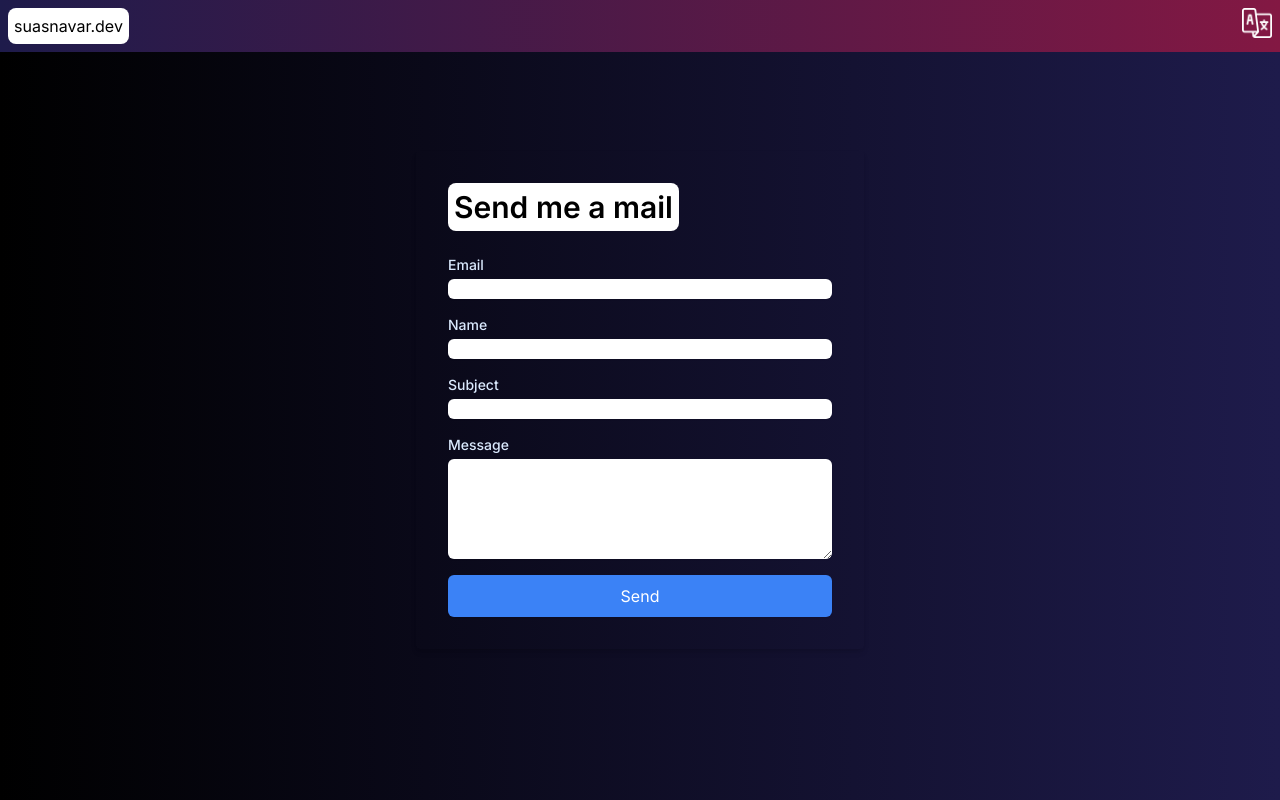
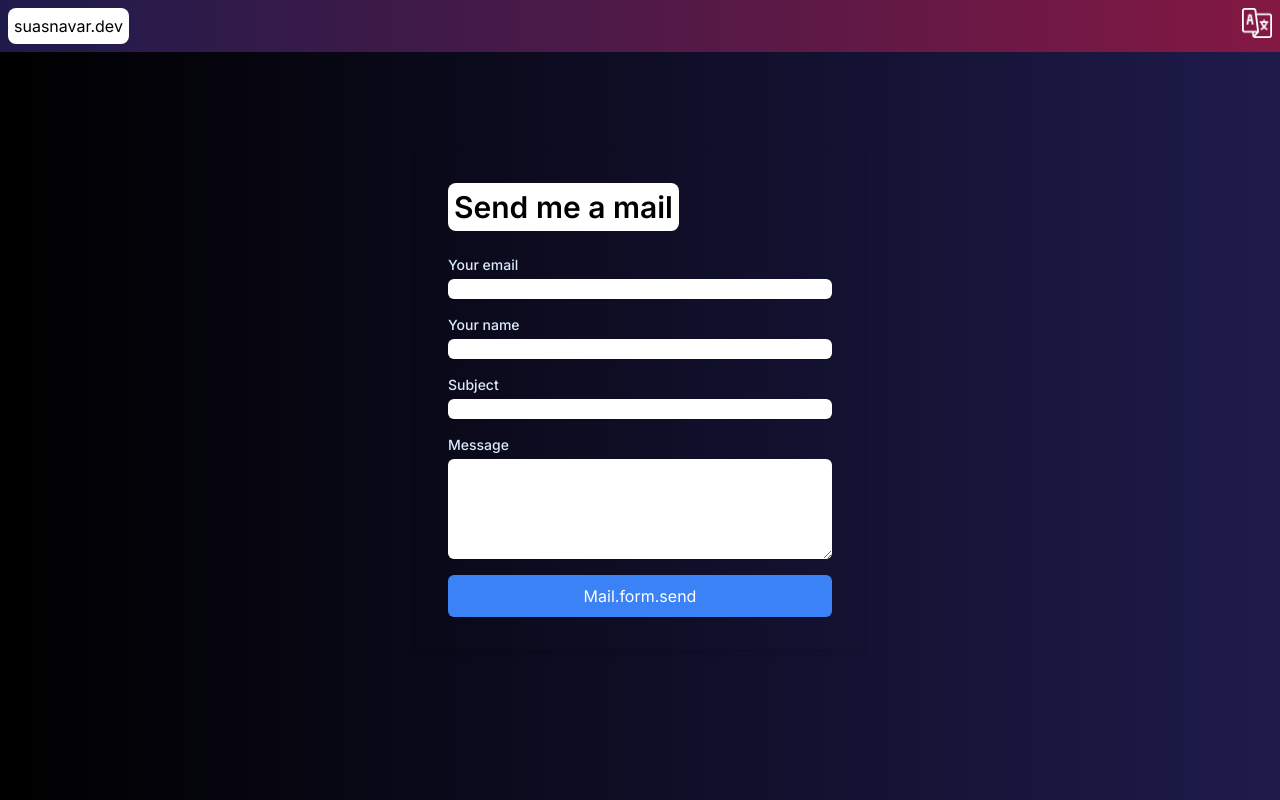
Before and after one commit to martinsuasnavar/portfolio, a Next.js app: page /en/mail in a window 1280 px wide. Shown: the top 800 px of the page. Built offline with nearby package versions, Linux system fonts and the light colour scheme.

Commit message:
Update internalization

```diff
--- a/content/en.json
+++ b/content/en.json
@@ -23,6 +23,21 @@
         "myProjects": {
             "0": "A Trello like app, but with simplified panels and no need to login. User data is temporaly stored in cookies and can be downloaded and imported back into the app.",
             "1": "Chat app created in Laravel with the ability to create and join rooms. Takes advantage of using a MySQL database."
-         }
+        }
+    },
+    "RootLayout": {
+        "footer": {
+            "contactMe": "Contact me",
+            "anyInquiere": "For any inquirie you can contact me on any of the following medias ➡️"
+        }
+    },
+    "Mail": {
+        "form": {
+            "titleCard": "Send me a mail",
+            "email": "Your email",
+            "name": "Your name",
+            "subject": "Subject",
+            "message": "Message"
+        }
     }
 }
--- a/content/es.json
+++ b/content/es.json
@@ -24,5 +24,21 @@
             "0": "Una app parecida a Trello, pero con paneles simplificados y sin necesidad de loguearse. Los datos de usuario son temporalmente guardados en cookies y pueden ser descargados e importados de vuelta en la app.",
             "1": "Aplicación de chat creada en Laravel la cuál permite la creación de salas y el unirse a ellas. Toma ventaja de usar una base de datos MySQL."
          }
+    },
+    "RootLayout": {
+        "footer": {
+            "contactMe": "Contáctame",
+            "anyInquiere": "Para cualquier consulta puedes contactarme en cualquiera de los siguientes medios ➡️"
+        }
+    },
+    "Mail": {
+        "form": {
+            "titleCard": "Enviáme un mail",
+            "email": "Tu email",
+            "name": "Tu nombre",
+            "subject": "Tema",
+            "message": "Mensaje",
+            "send": "Enviar"
+        }
     }
 }
--- a/package.json
+++ b/package.json
@@ -12,7 +12,8 @@
     "next": "^14.1.3",
     "next-intl": "^3.9.2",
     "react": "^18",
-    "react-dom": "^18"
+    "react-dom": "^18",
+    "react-intl": "^6.6.2"
   },
   "devDependencies": {
     "@types/node": "^20",
--- a/src/app/[locale]/layout.tsx
+++ b/src/app/[locale]/layout.tsx
@@ -1,4 +1,3 @@
-"use client";
 
 import type { Metadata } from "next";
 import { Inter } from "next/font/google";
@@ -7,6 +6,7 @@ import NavBar from "@/app/components/nav-bar";
 import "../globals.css";
 import Image from "next/image";
 import Link from "next/link";
+import { useTranslations } from "next-intl";
 
 const inter = Inter({ subsets: ["latin"] });
 
@@ -30,8 +30,9 @@ export default function RootLayout({
   children: React.ReactNode;
   params: {locale: string};
 }) {
+  const t = useTranslations("RootLayout");
 
-  console.log(locale);
+  //console.log(locale);
   return (
     <html lang={locale}>
 
@@ -43,10 +44,10 @@ export default function RootLayout({
       <footer className="p-10 justify-center flex">
         <section className="w-80">
           <div className="text-3xl font-bold">
-          Contact me
+          {t('footer.contactMe')}
           </div>
           <div>
-            For any inquirie you can contact me on any of the following medias ➡️
+          {t('footer.anyInquiere')}
           </div>
         </section>
 
--- /dev/null
+++ b/src/app/[locale]/mail/form.tsx
@@ -0,0 +1,124 @@
+"use client";
+import WhiteBox from "@/app/components/white-box";
+import { useState, ChangeEvent, FormEvent } from "react";
+
+
+interface FormData {
+  email: string;
+  name: string;
+  subject: string;
+  message: string;
+}
+
+
+interface Internalization {
+    titleCard: string,
+    email: string,
+    name: string;
+    subject: string;
+    message: string;
+    send: string;
+}
+
+interface Props {
+    translations: Record<string, string>;
+  }
+
+
+export default function Form({titleCard, email, name, subject, message, send }: Internalization) {
+  const [formData, setFormData] = useState<FormData>({
+    email: '',
+    name: '',
+    subject: '',
+    message: ''
+  });
+
+
+
+  const handleChange = (e: ChangeEvent<HTMLInputElement | HTMLTextAreaElement>) => {
+    setFormData({ ...formData, [e.target.name]: e.target.value });
+  };
+
+  const handleSubmit = async (e: FormEvent<HTMLFormElement>) => {
+    e.preventDefault();
+    try {
+      const response = await fetch('/api/submit', {
+        method: 'POST',
+        headers: {
+          'Content-Type': 'application/json'
+        },
+        body: JSON.stringify(formData)
+      });
+      const data = await response.json();
+      console.log(data);
+      // Optionally, handle response (e.g., show success message)
+    } catch (error) {
+      console.error('Error submitting form:', error);
+      // Optionally, handle error (e.g., show error message)
+    }
+  };
+
+  return (
+    <div className="bg-gradient-to-r from-black to-indigo-950 min-h-screen flex justify-center items-center">
+      <div className=" p-8 rounded shadow-md max-w-md w-full">
+        <h1 className="text-3xl font-semibold mb-6"><WhiteBox>{titleCard}</WhiteBox></h1>
+        <form onSubmit={handleSubmit}>
+          <div className="mb-4">
+            <label htmlFor="email" className="block text-sm font-medium text-blue-100">{email}</label>
+            <input
+              type="email"
+              id="email"
+              name="email"
+              value={formData.email}
+              onChange={handleChange}
+              className="text-blue-800 mt-1 block w-full border-gray-300 rounded-md shadow-sm focus:ring-blue-500 focus:border-blue-500 sm:text-sm"
+              required
+            />
+          </div>
+          <div className="mb-4">
+            <label htmlFor="name" className="block text-sm font-medium text-blue-100">{name}</label>
+            <input
+              type="text"
+              id="name"
+              name="name"
+              value={formData.name}
+              onChange={handleChange}
+              className="text-blue-800 mt-1 block w-full border-gray-300 rounded-md shadow-sm focus:ring-blue-500 focus:border-blue-500 sm:text-sm"
+              required
+            />
+          </div>
+          <div className="mb-4">
+            <label htmlFor="subject" className="block text-sm font-medium text-blue-100">{subject}</label>
+            <input
+              type="text"
+              id="subject"
+              name="subject"
+              value={formData.subject}
+              onChange={handleChange}
+              className="text-blue-800 mt-1 block w-full border-gray-300 rounded-md shadow-sm focus:ring-blue-500 focus:border-blue-500 sm:text-sm"
+              required
+            />
+          </div>
+          <div className="mb-4">
+            <label htmlFor="message" className="block text-sm font-medium text-blue-100">{message}</label>
+            <textarea
+              id="message"
+              name="message"
+              value={formData.message}
+              onChange={handleChange}
+              className="text-blue-800 mt-1 block w-full border-gray-300 rounded-md shadow-sm focus:ring-blue-500 focus:border-blue-500 sm:text-sm"
+              rows={5}
+              required
+            />
+          </div>
+          <button
+            type="submit"
+            className="w-full py-2 px-4 border border-transparent rounded-md shadow-sm text-white bg-blue-500 hover:bg-blue-600 focus:outline-none focus:ring-2 focus:ring-offset-2 focus:ring-blue-500"
+          >
+            {send}
+          </button>
+        </form>
+      </div>
+    </div>
+  );
+}
--- a/src/app/[locale]/mail/page.tsx
+++ b/src/app/[locale]/mail/page.tsx
@@ -1,107 +1,19 @@
-"use client";
-
-import WhiteBox from "@/app/components/white-box";
-import { useState, ChangeEvent, FormEvent } from "react";
-
-interface FormData {
-  email: string;
-  name: string;
-  subject: string;
-  message: string;
-}
+import { useTranslations } from "next-intl";
+import Form from "./form";
 
 export default function MailForm() {
-  const [formData, setFormData] = useState<FormData>({
-    email: '',
-    name: '',
-    subject: '',
-    message: ''
-  });
+    const t = useTranslations("Mail");
 
-  const handleChange = (e: ChangeEvent<HTMLInputElement | HTMLTextAreaElement>) => {
-    setFormData({ ...formData, [e.target.name]: e.target.value });
-  };
-
-  const handleSubmit = async (e: FormEvent<HTMLFormElement>) => {
-    e.preventDefault();
-    try {
-      const response = await fetch('/api/submit', {
-        method: 'POST',
-        headers: {
-          'Content-Type': 'application/json'
-        },
-        body: JSON.stringify(formData)
-      });
-      const data = await response.json();
-      console.log(data);
-      // Optionally, handle response (e.g., show success message)
-    } catch (error) {
-      console.error('Error submitting form:', error);
-      // Optionally, handle error (e.g., show error message)
-    }
-  };
-
-  return (
-    <div className="bg-gradient-to-r from-black to-indigo-950 min-h-screen flex justify-center items-center">
-      <div className=" p-8 rounded shadow-md max-w-md w-full">
-        <h1 className="text-3xl font-semibold mb-6"><WhiteBox>Send me a mail</WhiteBox></h1>
-        <form onSubmit={handleSubmit}>
-          <div className="mb-4">
-            <label htmlFor="email" className="block text-sm font-medium text-blue-100">Email</label>
-            <input
-              type="email"
-              id="email"
-              name="email"
-              value={formData.email}
-              onChange={handleChange}
-              className="text-blue-800 mt-1 block w-full border-gray-300 rounded-md shadow-sm focus:ring-blue-500 focus:border-blue-500 sm:text-sm"
-              required
+    return(
+        <div>
+            <Form
+                titleCard={t('form.titleCard')}
+                email={t('form.email')}
+                name={t('form.name')}
+                subject={t('form.subject')}
+                message={t('form.message')}
+                send={t('form.send')}
             />
-          </div>
-          <div className="mb-4">
-            <label htmlFor="name" className="block text-sm font-medium text-blue-100">Name</label>
-            <input
-              type="text"
-              id="name"
-              name="name"
-              value={formData.name}
-              onChange={handleChange}
-              className="text-blue-800 mt-1 block w-full border-gray-300 rounded-md shadow-sm focus:ring-blue-500 focus:border-blue-500 sm:text-sm"
-              required
-            />
-          </div>
-          <div className="mb-4">
-            <label htmlFor="subject" className="block text-sm font-medium text-blue-100">Subject</label>
-            <input
-              type="text"
-              id="subject"
-              name="subject"
-              value={formData.subject}
-              onChange={handleChange}
-              className="text-blue-800 mt-1 block w-full border-gray-300 rounded-md shadow-sm focus:ring-blue-500 focus:border-blue-500 sm:text-sm"
-              required
-            />
-          </div>
-          <div className="mb-4">
-            <label htmlFor="message" className="block text-sm font-medium text-blue-100">Message</label>
-            <textarea
-              id="message"
-              name="message"
-              value={formData.message}
-              onChange={handleChange}
-              className="text-blue-800 mt-1 block w-full border-gray-300 rounded-md shadow-sm focus:ring-blue-500 focus:border-blue-500 sm:text-sm"
-              rows={5}
-              required
-            />
-          </div>
-          <button
-            type="submit"
-            className="w-full py-2 px-4 border border-transparent rounded-md shadow-sm text-white bg-blue-500 hover:bg-blue-600 focus:outline-none focus:ring-2 focus:ring-offset-2 focus:ring-blue-500"
-          >
-            Send
-          </button>
-        </form>
-      </div>
-    </div>
-  );
+        </div>
+    );
 }
--- a/src/app/[locale]/page.tsx
+++ b/src/app/[locale]/page.tsx
@@ -8,6 +8,7 @@ interface Project {
     imgSrc: string;
     name: string;
     description: string;
+    warning: string;
 }
 
 
@@ -22,12 +23,14 @@ export default function Home() {
   const project1: Project = {
     imgSrc: "/project-1.png",
     name: "PanelBoard Lite",
-    description: `${t("myProjects.0")}`
+    description: `${t("myProjects.0")}`,
+    warning: " "
   };
   const project2: Project = {
     imgSrc: "/project-2.png",
     name: "Leaf Messenger",
-    description: `${t("myProjects.1")}`
+    description: `${t("myProjects.1")}`,
+    warning: " "
   };
 
   const projectsArray = [project1, project2];
```
Also changed, not shown: 1 other file (tests, documents, lock files or other folders).
